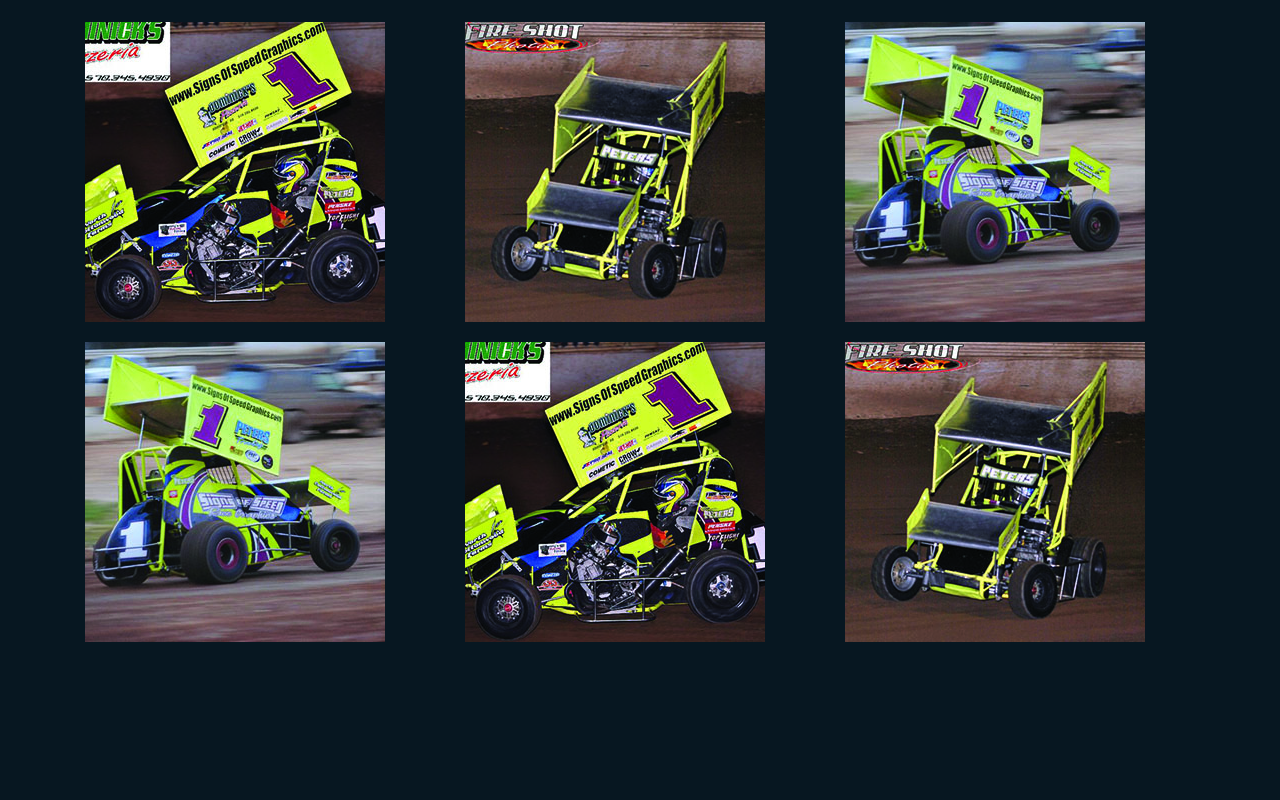
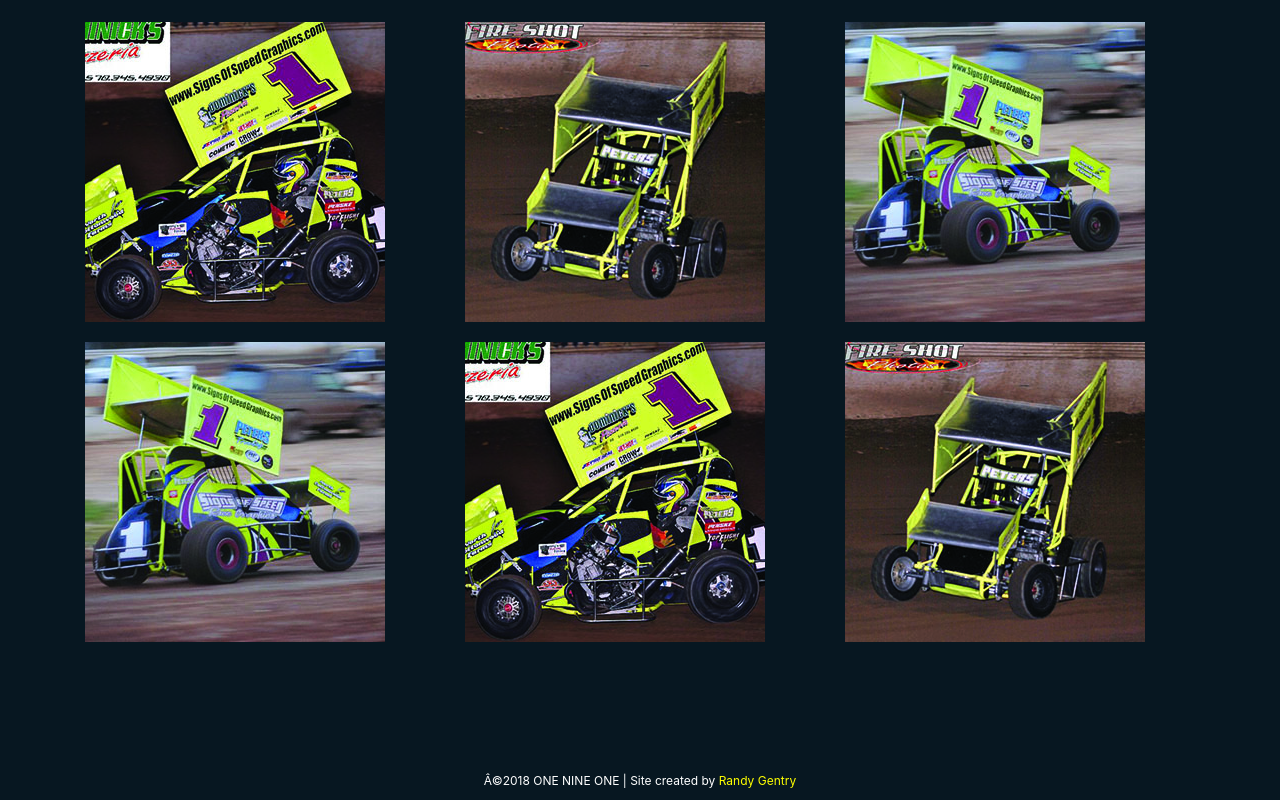
Before and after one commit to dhrandy/onenineone-racing, a plain HTML site: page index.html in a window 1280 px wide. Shown: the part 1504-2304 px from the top of the page. Before the commit the page ends 2266 px from the top, so only its background shows below. Drawn offline with nearby package versions, Linux system fonts and the light colour scheme; no server answers.

Commit message:
added footer

```diff
--- a/assets/css/main.css
+++ b/assets/css/main.css
@@ -130,6 +130,16 @@ th {
     margin-right: auto;
 }
 
+footer {
+    text-align: center;
+    font-size: 12px;
+    padding: 10px;
+}
+
+footer a {
+    color: yellow;
+}
+
 @media only screen and (max-width: 767px) {
     #frank {
         position: initial;
--- a/index.html
+++ b/index.html
@@ -106,7 +106,9 @@
             <div class="col-6 col-md-4"><img src="assets/imgs/car/2.jpg" class="img-fluid"></div>
         </div>
     </article>
-    <footer></footer>
+    <footer>
+        ©2018 ONE NINE ONE | Site created by <a href="https://www.randy-gentry.com">Randy Gentry</a>
+    </footer>
     <script src="https://code.jquery.com/jquery-3.3.1.slim.min.js" integrity="sha384-q8i/X+965DzO0rT7abK41JStQIAqVgRVzpbzo5smXKp4YfRvH+8abtTE1Pi6jizo"
         crossorigin="anonymous"></script>
     <script src="https://cdnjs.cloudflare.com/ajax/libs/popper.js/1.14.3/umd/popper.min.js" integrity="sha384-ZMP7rVo3mIykV+2+9J3UJ46jBk0WLaUAdn689aCwoqbBJiSnjAK/l8WvCWPIPm49"
```
